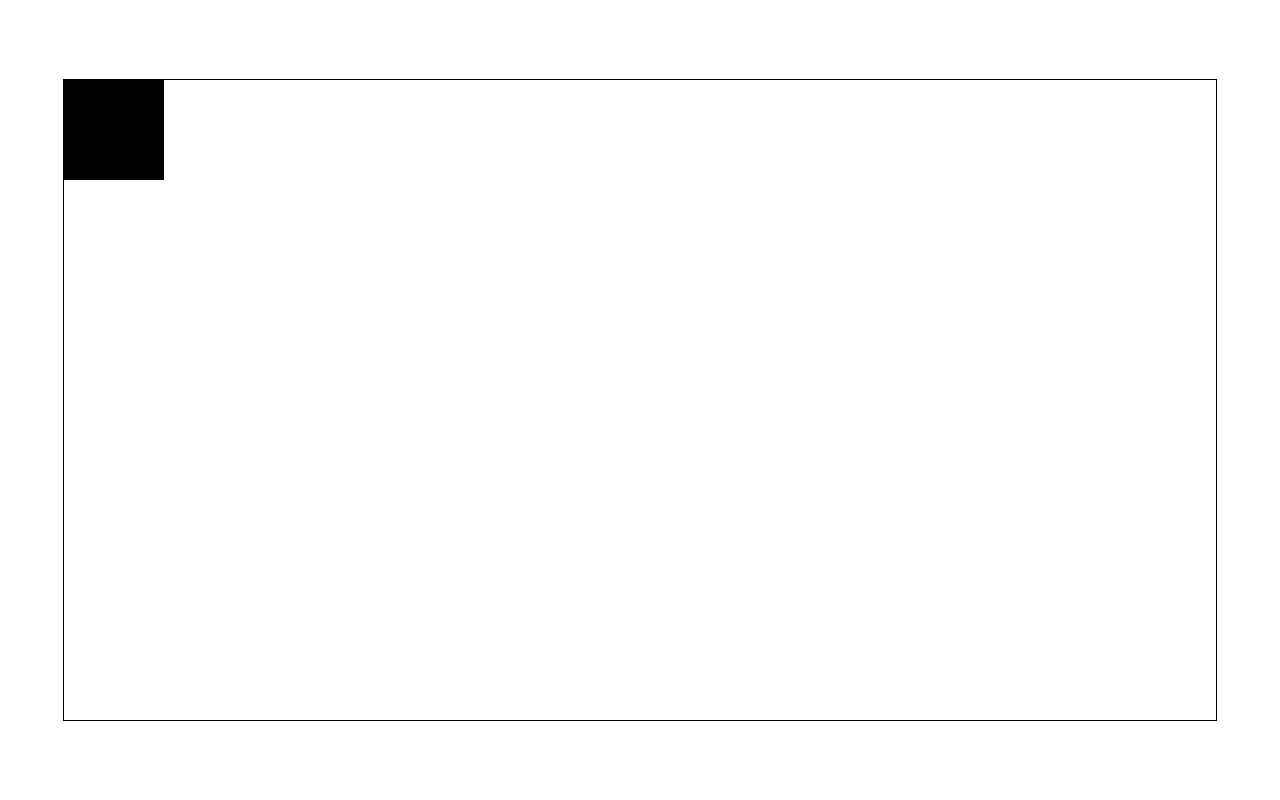
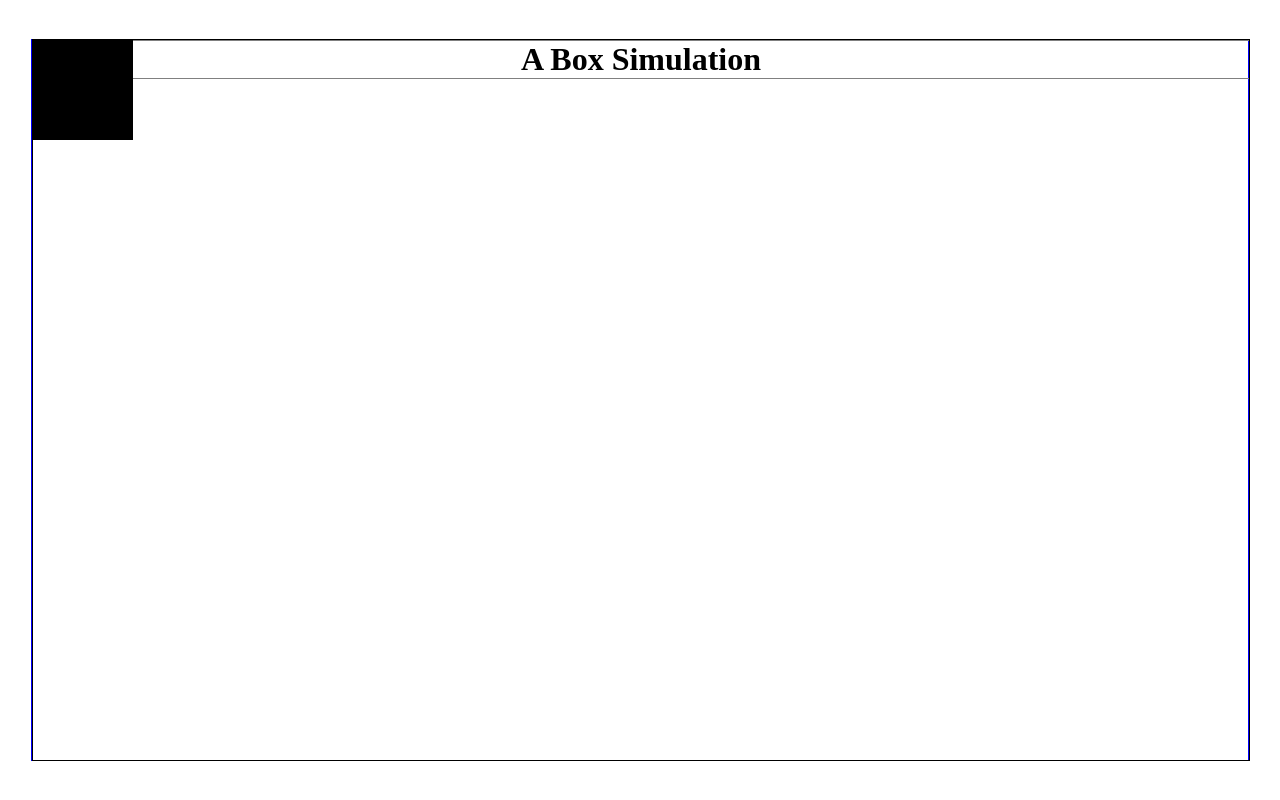
Before and after one commit to charles-bin/react_fp, a React app: page / in a window 1280 px wide. Built offline with nearby package versions, Linux system fonts and the light colour scheme.

Commit message:
Layouts now resize relative to window.

```diff
--- a/app/components/App.js
+++ b/app/components/App.js
@@ -1,14 +1,14 @@
 import React from 'react';
-import ReactDOM from 'react-dom';
 import { Player } from './Player';
 
 const styles = {
   border: '1px solid black',
   position: 'absolute',
   margin: 'auto',
-  top: 0, right: 0, bottom: 0, left: 0,
-  width: '90%',
-  height: '80%',
+  top: 0, bottom: 0,
+  right: 0, left: 0,
+  width: '100%',
+  height: '100%',
 };
 
 export class App extends React.Component {
@@ -49,35 +49,49 @@ export class App extends React.Component {
     });
   }
 
+  componentDidUpdate() {
+    // setState here would cause infinite regression
+    this.state.boundsWidth = document.getElementById('bounds').offsetWidth;
+    this.state.boundsHeight = document.getElementById('bounds').offsetHeight;
+  }
+
   componentWillUnmount() {
     clearInterval(this.timerID);
   }
 
   inputTick() {
-    const v = 10;
+    const velocity = 10;
+    // Relies on this binding in constructor for inputTick
+    const movement = this.calculateMovement(velocity);
+
+    this.setState({
+      playerLeft: this.state.playerLeft + movement.dx,
+      playerTop: this.state.playerTop + movement.dy,
+    });
+  }
+
+  calculateMovement(v) {
+    // Get player dimensions
     const playerWidth = parseInt(this.state.playerWidth);
     const playerHeight = parseInt(this.state.playerHeight);
 
+    // Find movement for this tick
     let dx = (this.state.keydownLeft && -v) + (this.state.keydownRight && v);
     let dy = (this.state.keydownUp && -v) + (this.state.keydownDown && v);
 
+    // Check left and right bounds
     if (this.state.playerLeft + dx < 0) {
       dx = -this.state.playerLeft;
     } else if(this.state.playerLeft + playerWidth + dx > this.state.boundsWidth) {
       dx = this.state.boundsWidth - this.state.playerLeft - playerWidth;
     }
-
+    // Check top and bottom bounds
     if (this.state.playerTop + dy < 0) {
       dy = -this.state.playerTop;
     } else if (this.state.playerTop + playerHeight + dy > this.state.boundsHeight) {
       dy = this.state.boundsHeight - this.state.playerTop - playerHeight;
     }
-
-    this.setState({
-      playerLeft: this.state.playerLeft + dx,
-      playerTop: this.state.playerTop + dy,
-    });
-    //console.log('state: ' + JSON.stringify(this.state));
+    return { dx: dx, dy: dy };
   }
 
   handleKeyDown(event) {
--- /dev/null
+++ b/app/components/Header.js
@@ -0,0 +1,15 @@
+import React from 'react';
+
+const headStyle = {
+  position: 'absolute',
+  margin: 'auto',
+  border: '1px solid gray',
+  textAlign: 'center',
+  width: '100%',
+};
+
+export function Header(props) {
+  return (
+    <h1 style={ headStyle }>A Box Simulation</h1>
+  );
+}
--- a/app/index.js
+++ b/app/index.js
@@ -1,8 +1,26 @@
 import React from 'react';
 import ReactDOM from 'react-dom';
 import { App } from './components/App';
+import { Header } from './components/Header';
+
+// outermost div
+const styles = {
+  border: '1px solid blue',
+  position: 'absolute',
+  top: 0, left: 0, right: 0, bottom: 0,
+  margin: 'auto',
+  height: '90%',
+  width: '95%',
+  minWidth: '480px',
+  minHeight: '360px',
+};
 
 ReactDOM.render(
-  <App />,
+  (
+    <div style={ styles }>
+      <Header />
+      <App />
+    </div>
+  ),
   document.getElementById('app')
 );
--- a/package.json
+++ b/package.json
@@ -1,5 +1,5 @@
 {
-  "name": "react_ttt",
+  "name": "react_fp",
   "version": "1.0.0",
   "description": "",
   "main": "index.js",
```
Also changed, not shown: app/index.html (+7 -0 lines).
